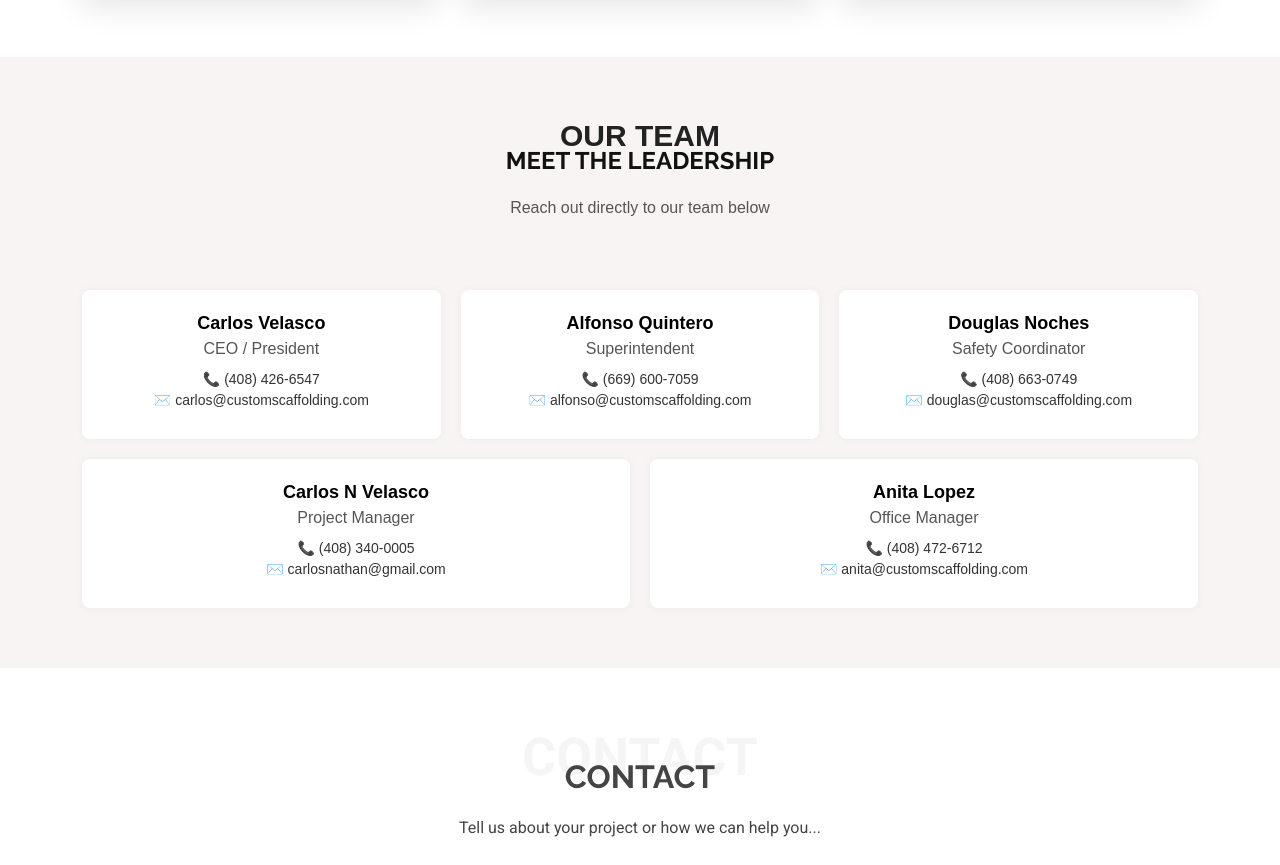
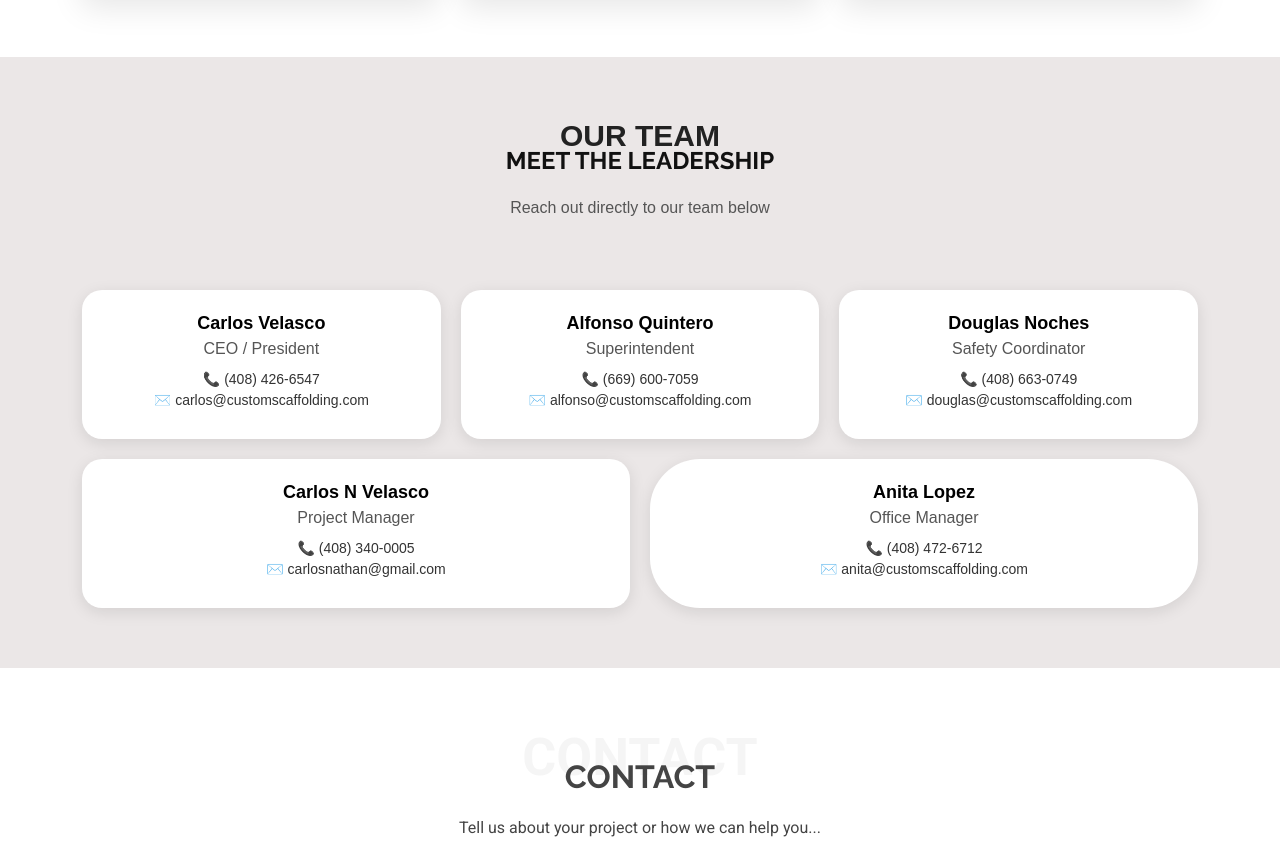
Before and after one commit to MoisesSanchez2020/Customwebsite, a plain HTML site: page index.html in a window 1280 px wide. Shown: the part 4013-4878 px from the top of the page. Drawn offline with Linux system fonts and the light colour scheme.

Commit message:
Initial commit of Custom Scaffold site

```diff
--- a/index.html
+++ b/index.html
@@ -317,8 +317,14 @@
       </div>
 
     </section><!-- /Portfolio Section -->
-<!-- Team Section (Responsive Text-Only with Full Contact Info) -->
-<section id="team" class="team section" style="background-color: #f9f4f4; padding: 60px 20px; font-family: Arial, sans-serif;">
+
+
+
+
+
+
+<!-- Team Section (Rounded Profile Containers) -->
+<section id="team" class="team section" style="background-color: #ebe7e7; padding: 60px 20px; font-family: Arial, sans-serif;">
 
   <div class="container section-title" style="text-align: center; margin-bottom: 40px;">
     <span class="description-title" style="font-size: 30px; color: #222; font-weight: bold;">Our Team</span>
@@ -328,31 +334,31 @@
 
   <div class="container" style="display: flex; flex-wrap: wrap; justify-content: center; gap: 20px;">
 
-    <div style="flex: 1 1 300px; background: #fff; padding: 20px; text-align: center; border-radius: 8px; box-shadow: 0 0 10px rgba(0,0,0,0.05);">
+    <div style="flex: 1 1 300px; background: #fff; padding: 20px; text-align: center; border-radius: 20px; box-shadow: 0 4px 16px rgba(0,0,0,0.1);">
       <p style="margin: 0; font-weight: bold; font-size: 18px; color: #000;">Carlos Velasco</p>
       <p style="margin: 0; color: #555;">CEO / President</p>
       <p style="margin: 8px 0; font-size: 14px;">📞 <a href="tel:4084266547" style="color: #333;">(408) 426-6547</a><br>✉️ <a href="mailto:carlos@customscaffolding.com" style="color: #333;">carlos@customscaffolding.com</a></p>
     </div>
 
-    <div style="flex: 1 1 300px; background: #fff; padding: 20px; text-align: center; border-radius: 8px; box-shadow: 0 0 10px rgba(0,0,0,0.05);">
+    <div style="flex: 1 1 300px; background: #fff; padding: 20px; text-align: center; border-radius: 20px; box-shadow: 0 4px 16px rgba(0,0,0,0.1);">
       <p style="margin: 0; font-weight: bold; font-size: 18px; color: #000;">Alfonso Quintero</p>
       <p style="margin: 0; color: #555;">Superintendent</p>
       <p style="margin: 8px 0; font-size: 14px;">📞 <a href="tel:6696007059" style="color: #333;">(669) 600-7059</a><br>✉️ <a href="mailto:alfonso@customscaffolding.com" style="color: #333;">alfonso@customscaffolding.com</a></p>
     </div>
 
-    <div style="flex: 1 1 300px; background: #fff; padding: 20px; text-align: center; border-radius: 8px; box-shadow: 0 0 10px rgba(0,0,0,0.05);">
+    <div style="flex: 1 1 300px; background: #fff; padding: 20px; text-align: center; border-radius: 20px; box-shadow: 0 4px 16px rgba(0,0,0,0.1);">
       <p style="margin: 0; font-weight: bold; font-size: 18px; color: #000;">Douglas Noches</p>
       <p style="margin: 0; color: #555;">Safety Coordinator</p>
       <p style="margin: 8px 0; font-size: 14px;">📞 <a href="tel:4086630749" style="color: #333;">(408) 663-0749</a><br>✉️ <a href="mailto:douglas@customscaffolding.com" style="color: #333;">douglas@customscaffolding.com</a></p>
     </div>
 
-    <div style="flex: 1 1 300px; background: #fff; padding: 20px; text-align: center; border-radius: 8px; box-shadow: 0 0 10px rgba(0,0,0,0.05);">
+    <div style="flex: 1 1 300px; background: #fff; padding: 20px; text-align: center; border-radius: 20px; box-shadow: 0 4px 16px rgba(0,0,0,0.1);">
       <p style="margin: 0; font-weight: bold; font-size: 18px; color: #000;">Carlos N Velasco</p>
       <p style="margin: 0; color: #555;">Project Manager</p>
       <p style="margin: 8px 0; font-size: 14px;">📞 <a href="tel:4083400005" style="color: #333;">(408) 340-0005</a><br>✉️ <a href="mailto:carlosnathan@gmail.com" style="color: #333;">carlosnathan@gmail.com</a></p>
     </div>
 
-    <div style="flex: 1 1 300px; background: #fff; padding: 20px; text-align: center; border-radius: 8px; box-shadow: 0 0 10px rgba(0,0,0,0.05);">
+    <div style="flex: 1 1 300px; background: #fff; padding: 20px; text-align: center; border-radius: 50px; box-shadow: 0 4px 16px rgba(0,0,0,0.1);">
       <p style="margin: 0; font-weight: bold; font-size: 18px; color: #000;">Anita Lopez</p>
       <p style="margin: 0; color: #555;">Office Manager</p>
       <p style="margin: 8px 0; font-size: 14px;">📞 <a href="tel:4084726712" style="color: #333;">(408) 472-6712</a><br>✉️ <a href="mailto:anita@customscaffolding.com" style="color: #333;">anita@customscaffolding.com</a></p>
@@ -360,7 +366,6 @@
 
   </div>
 </section>
-
 
 
 
```
